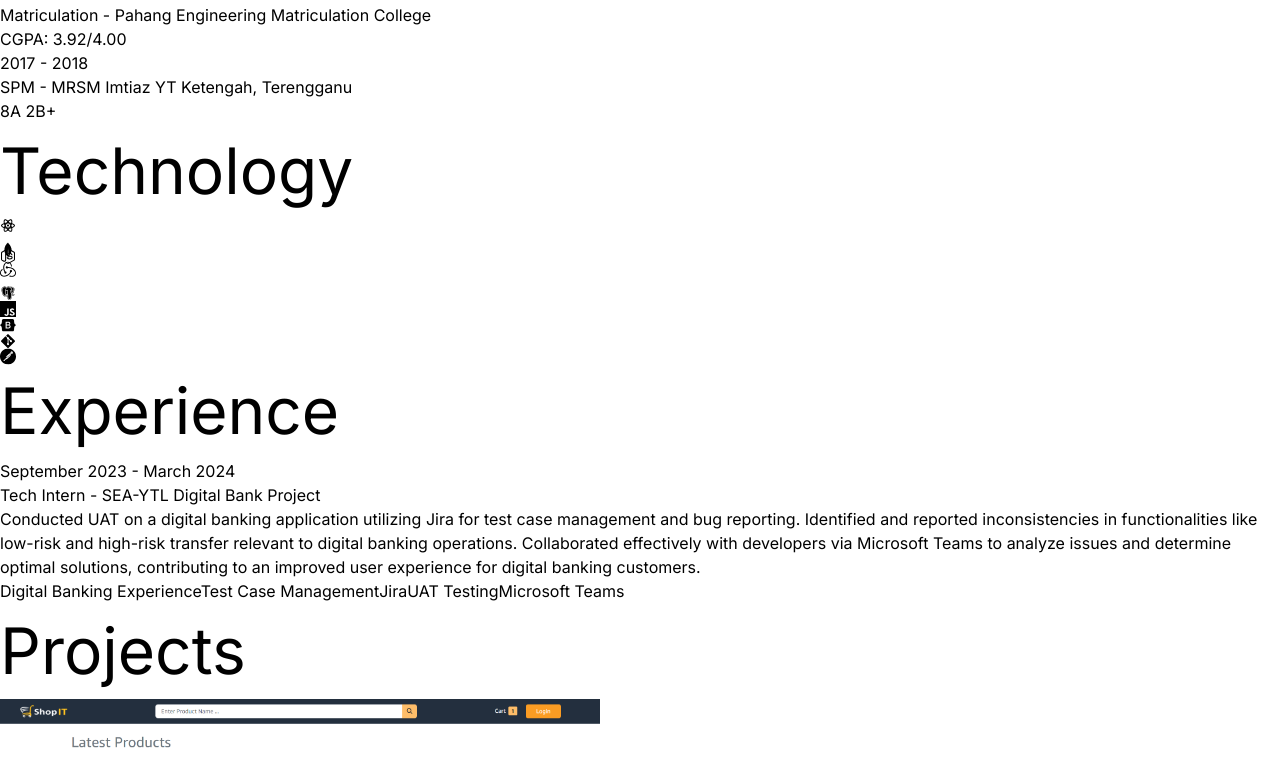
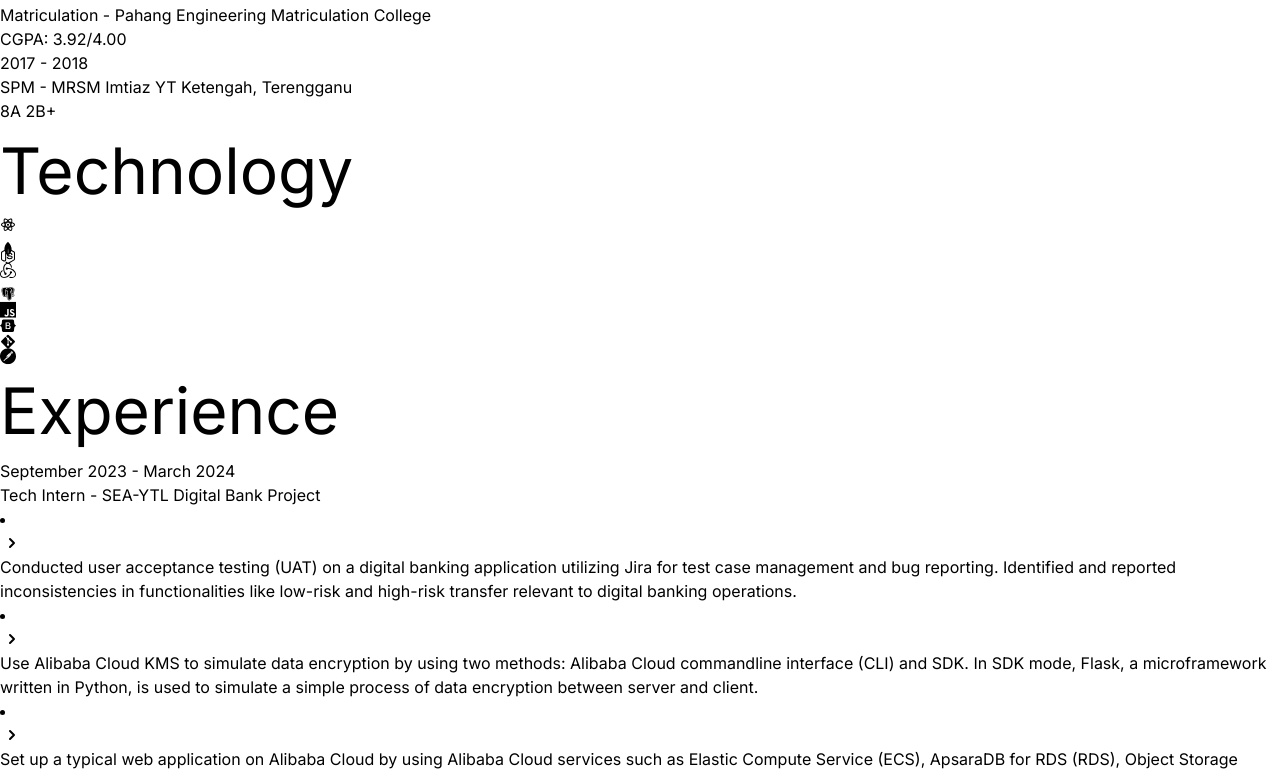
Before and after one commit to aimxnaim/Website-Portfolio, a React (Vite) app: page / in a window 1280 px wide. Shown: the part 2005-2777 px from the top of the page. Built offline with nearby package versions, Linux system fonts and the light colour scheme.

Commit message:
Refactor Experiences component to use list items for description

```diff
--- a/src/components/Experiences.jsx
+++ b/src/components/Experiences.jsx
@@ -36,7 +36,16 @@ const Experiences = () => {
                                     {experience.company}
                                 </span>
                             </h6>
-                            <p className="mb-4 text-neutral-400">{experience.description}</p>
+                            <p className="mb-4 text-neutral-400">
+                                {experience.description.map((desc, index) => (
+                                    <li key={index} className=" flex items-center space-x-3 rtl:space-x-reverse mb-2">
+                                        <svg className="flex-shrink-0 text-purple-600 dark:text-purple-500" aria-hidden="true" xmlns="http://www.w3.org/2000/svg" width="24" height="24" fill="none" viewBox="0 0 24 24">
+                                            <path stroke="currentColor" strokeLinecap="round" strokeLinejoin="round" strokeWidth="2" d="m10 16 4-4-4-4" />
+                                        </svg>
+                                        <span>{desc}</span>
+                                    </li>
+                                ))}
+                            </p>
                             <div className="flex flex-wrap">
                                 {experience.technologies.map((technology, index) => (
                                     <span key={index} className="m-1 ml-0 text-sm bg-neutral-900 text-purple-600 py-1 px-2 rounded-lg font-medium">
--- a/src/constants/index.js
+++ b/src/constants/index.js
@@ -31,8 +31,12 @@ export const EXPERIENCES = [
         year: "September 2023 - March 2024",
         role: "Tech Intern",
         company: "SEA-YTL Digital Bank Project",
-        description: `Conducted UAT on a digital banking application utilizing Jira for test case management and bug reporting. Identified and reported inconsistencies in functionalities like low-risk and high-risk transfer relevant to digital banking operations. Collaborated effectively with developers via Microsoft Teams to analyze issues and determine optimal solutions, contributing to an improved user experience for digital banking customers.`,
-        technologies: ["Digital Banking Experience", "Test Case Management", "Jira", "UAT Testing", "Microsoft Teams"],
+        description: [
+            `Conducted user acceptance testing (UAT) on a digital banking application utilizing Jira for test case management and bug reporting. Identified and reported inconsistencies in functionalities like low-risk and high-risk transfer relevant to digital banking operations.`,
+            `Use Alibaba Cloud KMS to simulate data encryption by using two methods: Alibaba Cloud commandline interface (CLI) and SDK. In SDK mode, Flask, a microframework written in Python, is used to simulate a simple process of data encryption between server and client.`,
+            `Set up a typical web application on Alibaba Cloud by using Alibaba Cloud services such as Elastic Compute Service (ECS), ApsaraDB for RDS (RDS), Object Storage Service (OSS), Server Load Balancer (SLB).`
+        ],
+        technologies: ["Digital Banking Experience", "Test Case Management", "Jira", "UAT Testing", "Python Flask", "ECS", "RDS", "OSS", "SLB", "Alibaba Cloud KMS"],
     }
 ];
 
@@ -47,7 +51,7 @@ export const PROJECTS = [
             "Configured Nodemailer to handle email notifications, including sending reset password emails with dynamically generated tokens.",
             "Used MongoDB Atlas for scalable and reliable cloud-based database management, ensuring data persistence and security."
         ],
-        technologies: ["MongoDB", "Express.js", "React.js", "Node,js", "Redux Toolkit", "Stripe API", "Nodemailer", "JWT", "bcrypt", "Render", "Cloudinary", "MongoDB Atlas", "Postman", "Bootstrap", "HTML", "CSS", "Javascript"],
+        technologies: ["MongoDB", "Express.js", "React.js", "Node,js", "Redux Toolkit", "Stripe API", "Nodemailer", "JWT", "bcrypt", "Render", "Cloudinary", "MongoDB Atlas", "Postman", "Bootstrap", "Framer Motion", "HTML", "CSS", "Javascript"],
         githubLink: "https://github.com/aimxnaim/GadgetUniverse",
         liveLink: "https://gadgetuniverse.onrender.com",
     },
@@ -56,10 +60,10 @@ export const PROJECTS = [
         image: campVenture,
         description: [
             "A website application where user can discover campgrounds through map, create, and review campgrounds, featuring secure user authentication with Passport.js and deployed the application on Heroku.",
-            'Integrated Mapbox for interactive maps and geolocation features, Cloudinary for multiple image uploads per campground.',
+            'Integrated Mapbox for interactive maps and geolocation features, Cloudinary for multiple image uploads per campground and use Unsplash API to fetch and generate beautiful random campground images for the website.',
             'Implemented data validation and sanitization with Joi, and secured the application against MongoDB injection and XSS attacks.'
         ],
-        technologies: ["HTML", "CSS", "Javascript", "EJS", "Express.js", "React", "Node.js", "MongoDB", "Cloudinary", "Bootstrap", "Heroku", "Postman"],
+        technologies: ["HTML", "CSS", "Javascript", "EJS", "Express.js", "React", "Node.js", "MongoDB", "Cloudinary", "Bootstrap", "Heroku", "Postman", "Mapbox", "Unsplash API", "Passport.js", "Joi"],
         githubLink: "https://github.com/aimxnaim/CampVenture",
         liveLink: "https://guarded-brook-77953-c2f2c375b2e1.herokuapp.com"
     },
```
Also changed, not shown: 1 other file (tests, documents, lock files or other folders).
